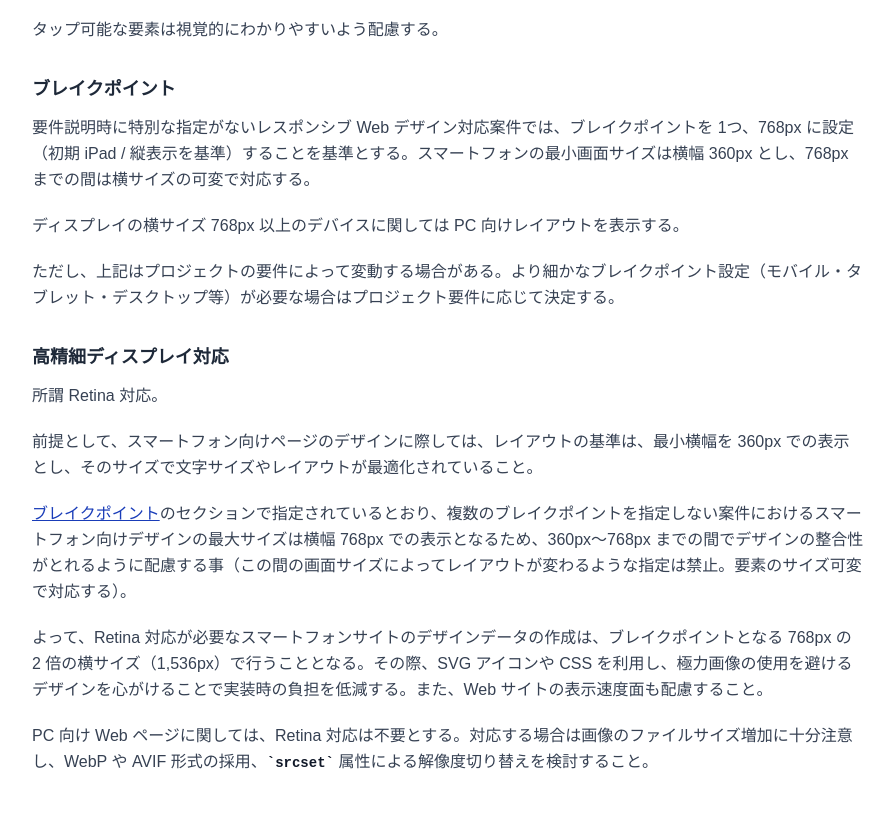
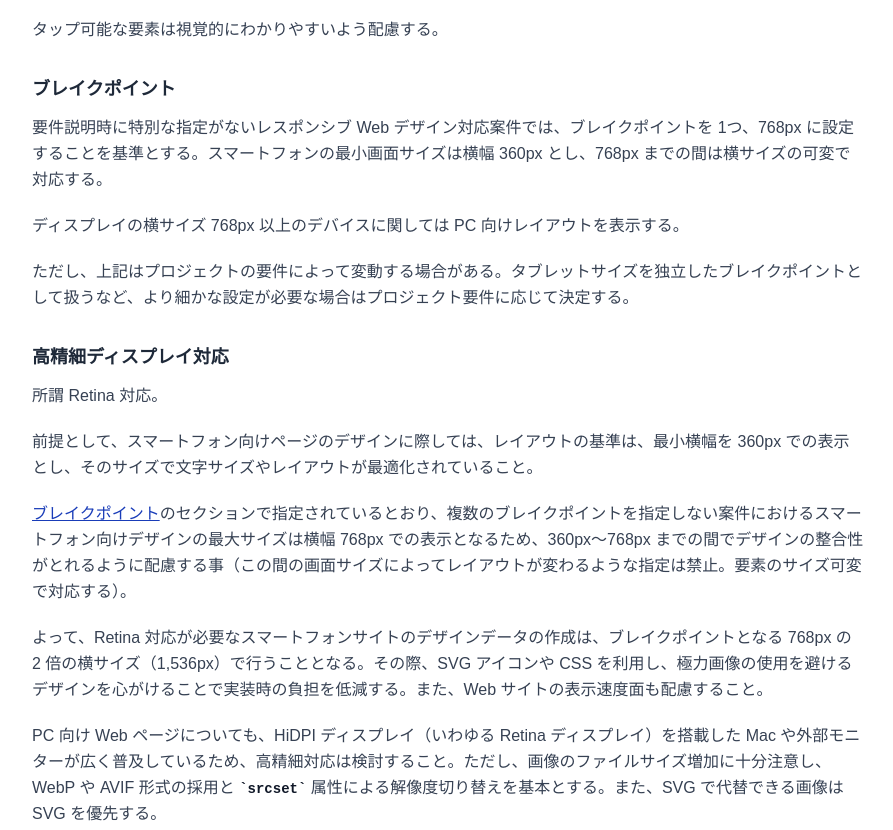
Before and after one commit to burnworks/burnworks-guidelines, an Astro site: page / in a window 1280 px wide. Shown: the part 9198-10028 px from the top of the page, without its empty margins (0-893 px from the left). Built offline with nearby package versions, Linux system fonts and the light colour scheme; Astro itself is replaced by a stand-in of ours.

Commit message:
古い記述を修正

```diff
--- a/src/content/guidelines/03-mobile.md
+++ b/src/content/guidelines/03-mobile.md
@@ -31,11 +31,11 @@ subsections:
 
 <h3 id="smartphone-breakpoint">ブレイクポイント</h3>
 
-要件説明時に特別な指定がないレスポンシブ Web デザイン対応案件では、ブレイクポイントを 1つ、768px に設定（初期 iPad / 縦表示を基準）することを基準とする。スマートフォンの最小画面サイズは横幅 360px とし、768px までの間は横サイズの可変で対応する。
+要件説明時に特別な指定がないレスポンシブ Web デザイン対応案件では、ブレイクポイントを 1つ、768px に設定することを基準とする。スマートフォンの最小画面サイズは横幅 360px とし、768px までの間は横サイズの可変で対応する。
 
 ディスプレイの横サイズ 768px 以上のデバイスに関しては PC 向けレイアウトを表示する。
 
-ただし、上記はプロジェクトの要件によって変動する場合がある。より細かなブレイクポイント設定（モバイル・タブレット・デスクトップ等）が必要な場合はプロジェクト要件に応じて決定する。
+ただし、上記はプロジェクトの要件によって変動する場合がある。タブレットサイズを独立したブレイクポイントとして扱うなど、より細かな設定が必要な場合はプロジェクト要件に応じて決定する。
 
 <h3 id="smartphone-retina">高精細ディスプレイ対応</h3>
 
@@ -47,4 +47,4 @@ subsections:
 
 よって、Retina 対応が必要なスマートフォンサイトのデザインデータの作成は、ブレイクポイントとなる 768px の 2 倍の横サイズ（1,536px）で行うこととなる。その際、SVG アイコンや CSS を利用し、極力画像の使用を避けるデザインを心がけることで実装時の負担を低減する。また、Web サイトの表示速度面も配慮すること。
 
-PC 向け Web ページに関しては、Retina 対応は不要とする。対応する場合は画像のファイルサイズ増加に十分注意し、WebP や AVIF 形式の採用、`srcset` 属性による解像度切り替えを検討すること。
+PC 向け Web ページについても、HiDPI ディスプレイ（いわゆる Retina ディスプレイ）を搭載した Mac や外部モニターが広く普及しているため、高精細対応は検討すること。ただし、画像のファイルサイズ増加に十分注意し、WebP や AVIF 形式の採用と `srcset` 属性による解像度切り替えを基本とする。また、SVG で代替できる画像は SVG を優先する。
```
